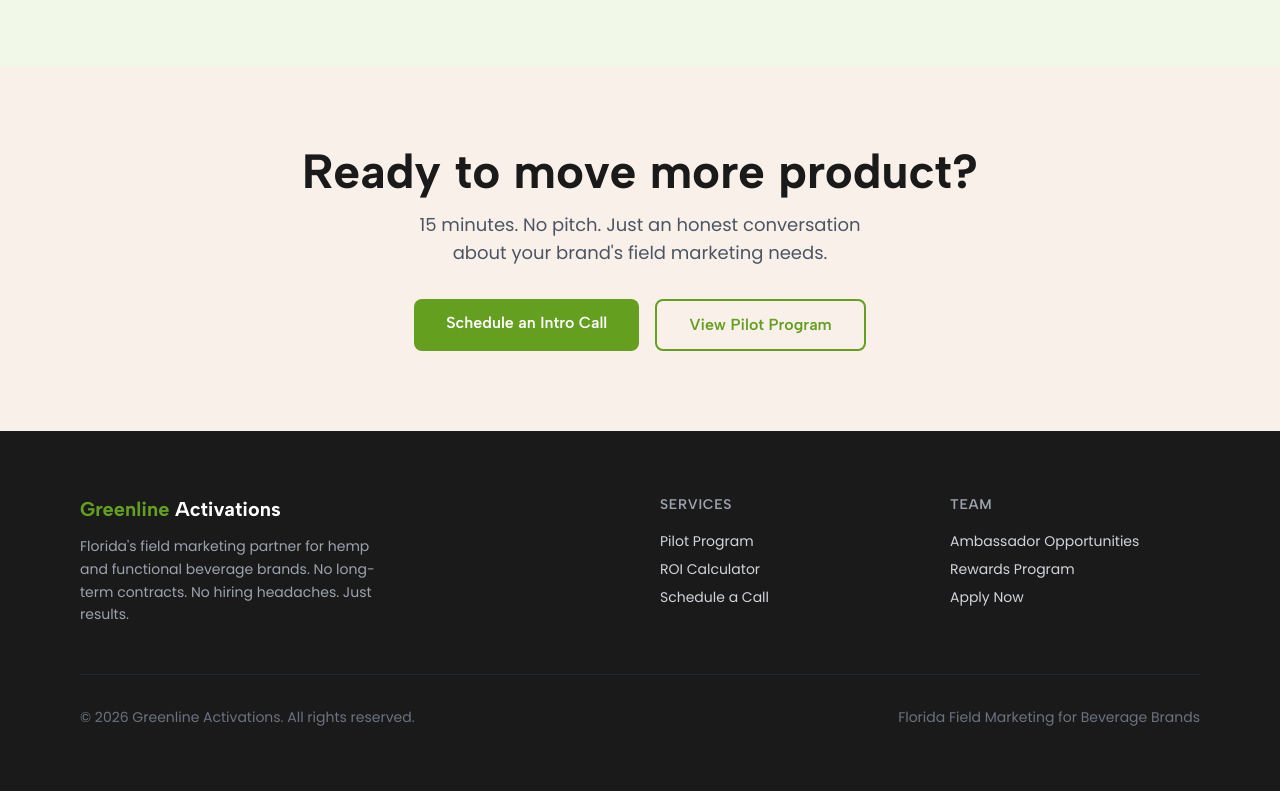
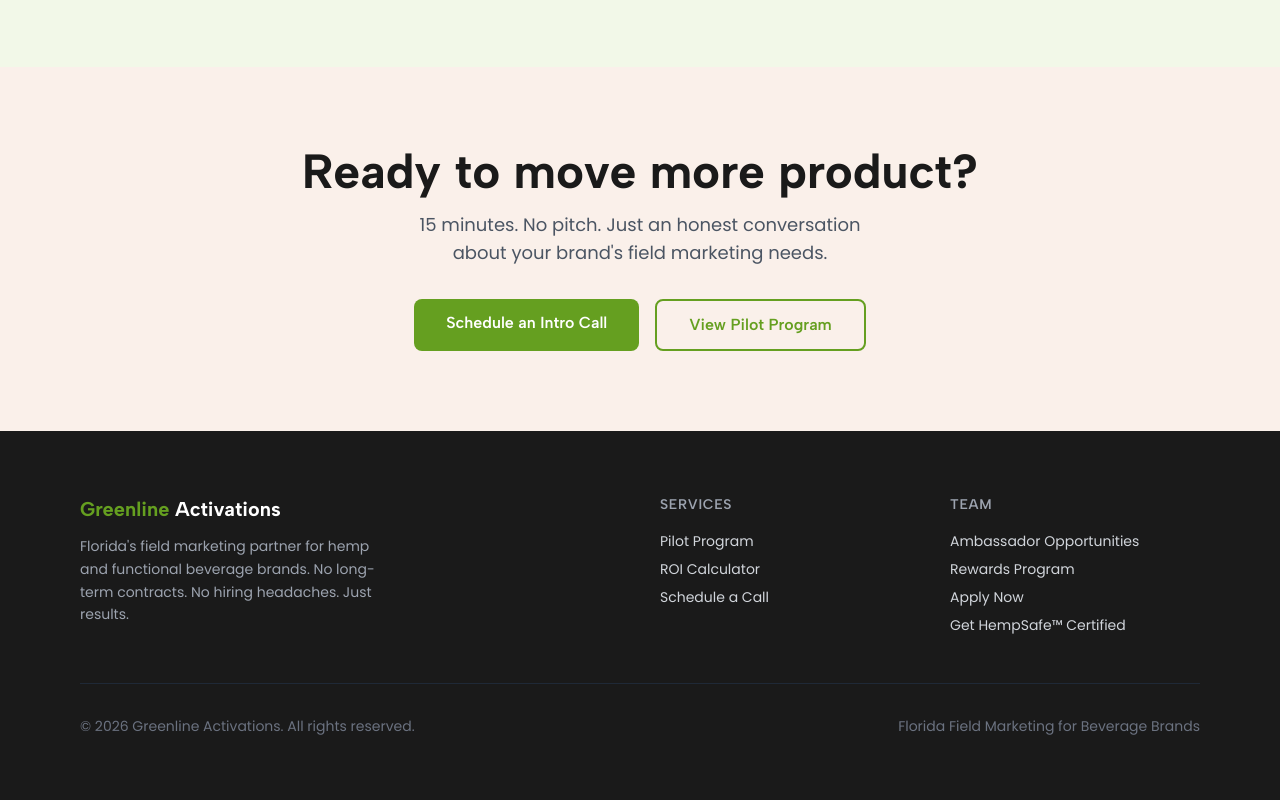
Before and after one commit to hempsafe18/greenline-activations-website, a Next.js app in the folder greenline-website/: page / in a window 1280 px wide. Shown: the part 3962-4762 px from the top of the page. Built offline with nearby package versions, Linux system fonts and the light colour scheme.

Commit message:
Add link to HempSafe™ certification in footer

```diff
--- a/greenline-website/components/Footer.tsx
+++ b/greenline-website/components/Footer.tsx
@@ -33,6 +33,7 @@
               <li><Link href="/brand-ambassador-opportunities" className="hover:text-green transition-colors">Ambassador Opportunities</Link></li>
               <li><Link href="/ambassador-rewards-program" className="hover:text-green transition-colors">Rewards Program</Link></li>
               <li><Link href="/brand-ambassador-application" className="hover:text-green transition-colors">Apply Now</Link></li>
+              <li><Link href="/https://hempsafe.org" className="hover:text-green transition-colors">Get HempSafe™ Certified</Link></li>
             </ul>
           </div>
         </div>
```
